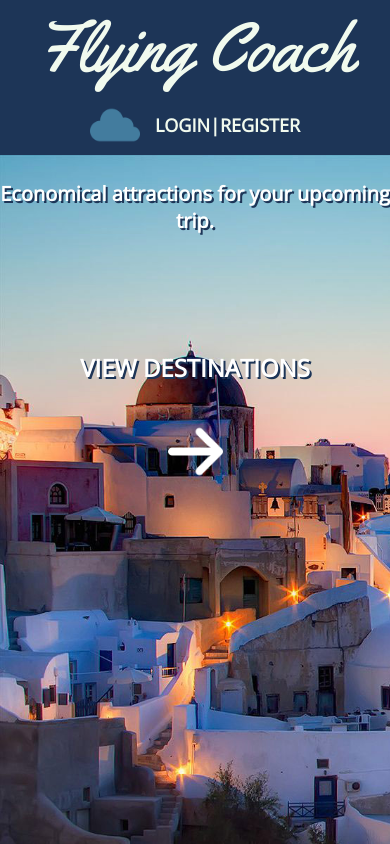
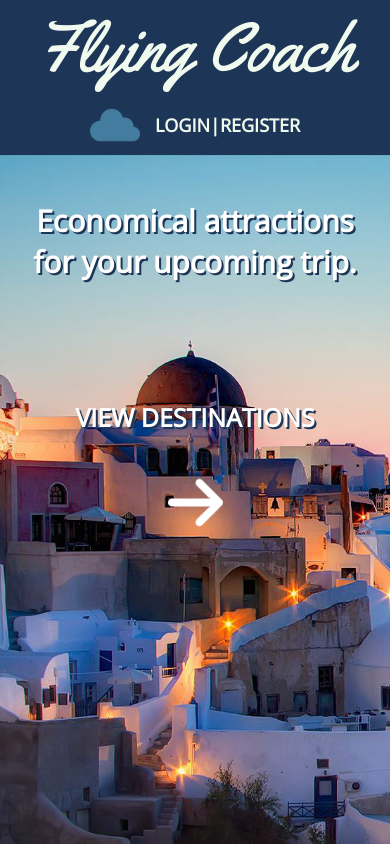
Before and after one commit to allicue/flying-coach, a React (Create React App) app in the folder client/: page / in a window 390 px wide. Shown: the top 844 px of the page. Built offline with nearby package versions, Linux system fonts and the light colour scheme; no server answers.

Commit message:
fixed bugs

```diff
--- a/client/src/components/Search/Search.css
+++ b/client/src/components/Search/Search.css
@@ -16,3 +16,10 @@
   margin: 40px 40px 00px 40px;
   outline: none;
 }
+
+/* MOBILE BREAKPOINT */
+@media only screen and (max-width: 500px) {
+  .search-input {
+    font-size: 15px;
+  }
+}
--- a/client/src/screens/AddActivity/AddActivity.css
+++ b/client/src/screens/AddActivity/AddActivity.css
@@ -84,6 +84,7 @@
   .register-input {
     width: 90%;
     font-size: 15px;
+    border: 1px solid #ddd;
   }
 
   .dropdown-input {
--- a/client/src/screens/Hompage/Homepage.css
+++ b/client/src/screens/Hompage/Homepage.css
@@ -116,11 +116,11 @@
   }
 
   .tagline {
-    margin-top: 25px;
+    margin: 45px 20px 25px 20px;
     display: flex;
     justify-content: center;
     margin-bottom: 75px;
-    font-size: 20px;
+    font-size: 30px;
   }
 
   .homepage-title {
@@ -136,4 +136,9 @@
     display: none;
   }
 
+  .homepage-text {
+  font-size: 25px;
+  font-weight: bold;
+  }
+
 }
--- a/client/src/screens/Hompage/Homepage.jsx
+++ b/client/src/screens/Hompage/Homepage.jsx
@@ -18,7 +18,7 @@ function Homepage(props) {
           <h3 className='tagline'>Economical attractions for your upcoming trip.</h3>
         <br></br>
       <img className='homepage-cloud' src={Cloud} alt='cloud' />
-        <h2>VIEW DESTINATIONS</h2>
+        <h2 className='homepage-text'>VIEW DESTINATIONS</h2>
         <div className='button-background'>
         <Link to='/destinations'><img className='homepage-arrow' src={Arrow} alt='arrow' /></Link>
         </div>
--- a/client/src/screens/Login/Login.css
+++ b/client/src/screens/Login/Login.css
@@ -87,6 +87,7 @@
     width: 350px;
     height: 45px;
     font-size: 18px;
+    border: 1px solid #ddd;
   }
 
   .login-submit-button {
--- a/client/src/screens/Register/Register.css
+++ b/client/src/screens/Register/Register.css
@@ -52,6 +52,7 @@
     width: 275px;
     height: 45px;
     font-size: 18px;
+    border: 1px solid #ddd;
   }
 
   .login-submit-button {
--- a/client/src/screens/Register/Register.jsx
+++ b/client/src/screens/Register/Register.jsx
@@ -52,7 +52,7 @@ export default function Register(props) {
           className='login-input register-input'
           type='password'
           name='password'
-          placeholder='Password'
+          placeholder='Password (must be at least 6 characters long)'
           value={formData.password}
           onChange={handleChange}
           />
```
Also changed, not shown: client/src/screens/EditActivity/EditActivity.css (deleted), 1 other file (tests, documents, lock files or other folders).
